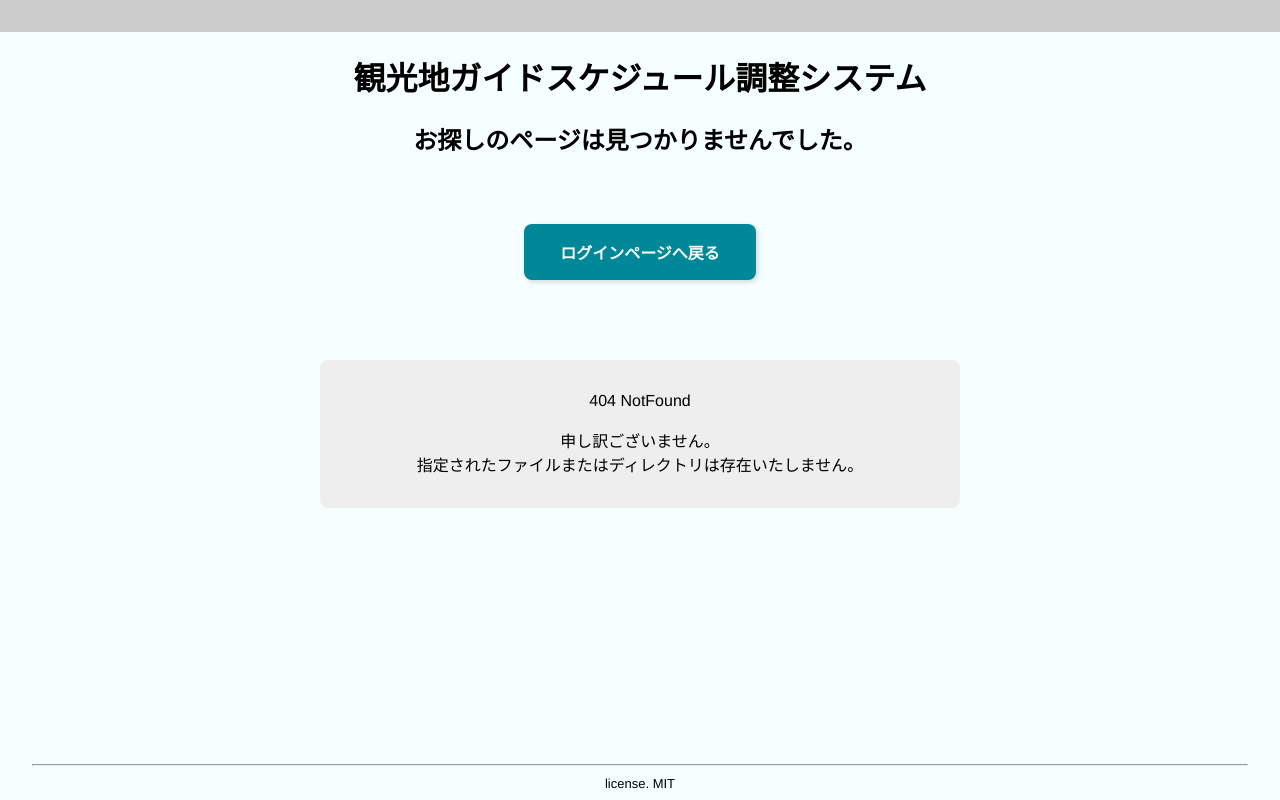
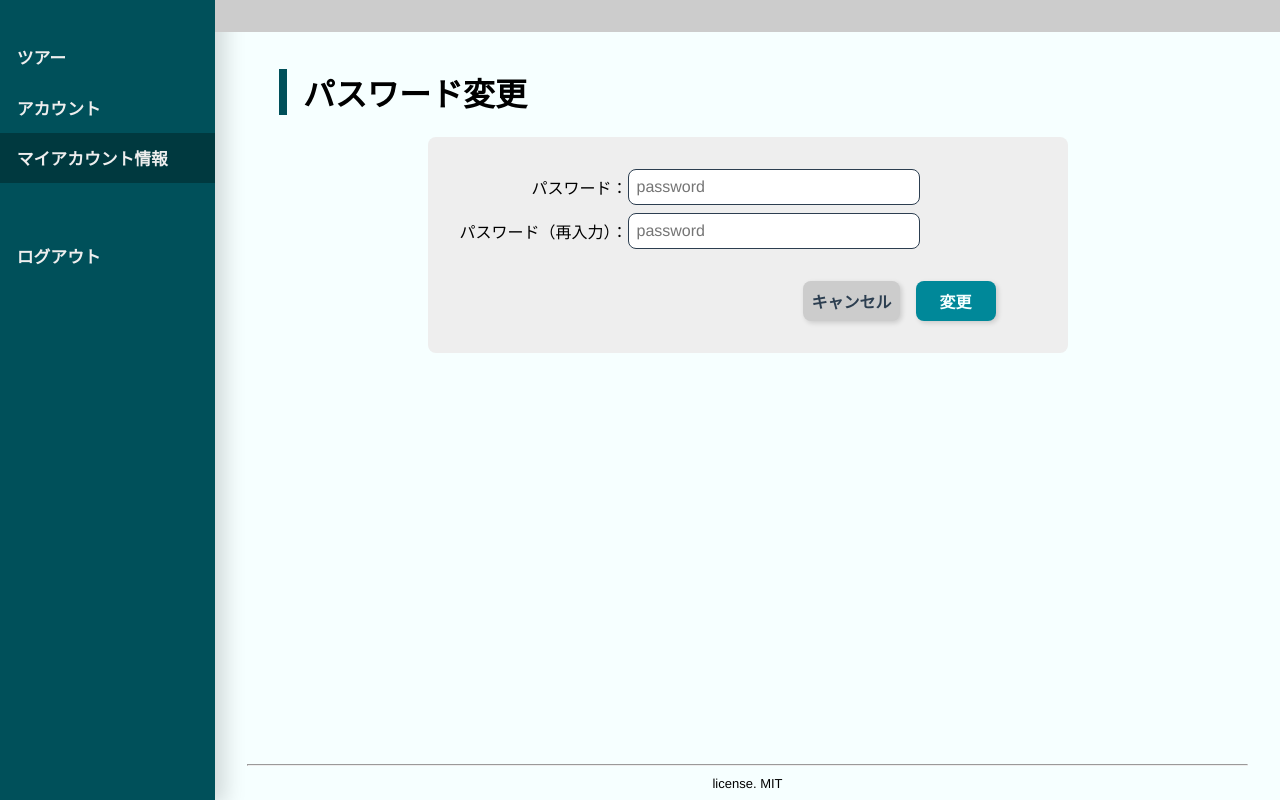
Before and after one commit to e-harp-intern/R4FY, a Vue app in the folder web/: page /myaccount/1/editpassword in a window 1280 px wide. Before the commit this address had no page. Built offline with nearby package versions, Linux system fonts and the light colour scheme.

Commit message:
#418 change→editに変更[マイアカウント情報とパスワード変更画面]

```diff
--- a/web/src/i18n/languages/ja.js
+++ b/web/src/i18n/languages/ja.js
@@ -83,7 +83,7 @@ export default {
         myaccount: {
             title: "マイアカウント情報",
         },
-        change_myaccount:{
+        edit_myaccount:{
             title: "マイアカウント情報変更",
             message_true: "マイアカウント情報を変更しました。"
         },
@@ -116,7 +116,7 @@ export default {
             alert_api: "エラーが発生しました。もう一度お試しください。",
             alert_ok: "パスワードを再設定しました。ログイン画面からログインしてください。"
         },
-        password_change:{
+        password_edit:{
             title: "パスワード変更",
             alert_password: "入力されたパスワードが違います。",
             alert_api: "エラーが発生しました。もう一度お試しください。",
@@ -146,7 +146,7 @@ export default {
         login: "ログイン",
         send: "送信",
         password_reset: "パスワードの再発行",
-        password_change: "パスワードの変更",
+        password_edit: "パスワードの変更",
         cancel: "キャンセル",
         account_create: "＋アカウント作成",
         tour_create: "＋ツアー作成",
@@ -157,7 +157,7 @@ export default {
         assign: "担当者を確定する",
         delete_guide: "ガイド削除",
         edit_guide: "ガイド情報変更",
-        myaccount_change: "マイアカウント情報変更",
+        myaccount_edit: "マイアカウント情報変更",
         change: "変更",
         edit: "変更",
     },
--- a/web/src/router/index.js
+++ b/web/src/router/index.js
@@ -51,14 +51,14 @@ const routes = [
     component: () => import("@/views/accounts/MyAccountView.vue"),
   },
   {
-    path: "/myaccount/:id/change",
-    name: "ChangeMyaccountInfoView",
-    component: () => import("@/views/accounts/ChangeMyaccountInfoView.vue"),
+    path: "/myaccount/:id/editmyaccount",
+    name: "EditMyaccountInfoView",
+    component: () => import("@/views/accounts/EditMyaccountInfoView.vue"),
   },
   {
-    path: "/myaccount/:id/delete",
-    name: "ChangePasswordView",
-    component: () => import("@/views/accounts/ChangePasswordView.vue"),
+    path: "/myaccount/:id/editpassword",
+    name: "EditPasswordView",
+    component: () => import("@/views/accounts/EditPasswordView.vue"),
   },
   {
     path: "/accounts",
--- a/web/src/views/accounts/ChangeMyaccountInfoView.vue
+++ b/web/src/views/accounts/EditMyaccountInfoView.vue
@@ -1,6 +1,6 @@
 <template>
   <div id="change-account-page">
-    <h1>{{ $t("pages.chnage_myaccount.title") }}</h1>
+    <h1>{{ $t("pages.edit_myaccount.title") }}</h1>
     <div class="form-frame">
       <div class="form-main">
         <div class="form-tabel">
@@ -24,8 +24,8 @@
           <button class="" @click="$router.back()">
             {{ $t("button.cancel") }}
           </button>
-          <button type="submit" @click="change()" class="button-green">
-            {{ $t("button.change") }}
+          <button type="submit" @click="edit()" class="button-green">
+            {{ $t("button.edit") }}
           </button>
         </div>
       </div>
@@ -46,7 +46,7 @@ export default {
     this.$emit("SendLoadComplete", true); // ロード完了をアニメーションに伝える
   },
   methods: {
-    async change() {
+    async edit() {
       const object = {
         name: document.getElementById("name").value,
         email: document.getElementById("email").value,
@@ -64,7 +64,7 @@ export default {
       // API完了
       if (response.status === "success") {
         // 成功
-        alert(this.$t("pages.change_myaccount.message_true"));
+        alert(this.$t("pages.edit_myaccount.message_true"));
         this.$router.push("/myaccount");
       } else {
         // 失敗
--- a/web/src/views/accounts/ChangePasswordView.vue
+++ b/web/src/views/accounts/EditPasswordView.vue
@@ -1,6 +1,6 @@
 <template>
   <div>
-    <h1>{{ $t("pages.password_change.title") }}</h1>
+    <h1>{{ $t("pages.password_edit.title") }}</h1>
 
     <!-- 入力フォーム -->
     <div class="form-frame">
@@ -24,8 +24,8 @@
           <button class="" @click="$router.back()">
             {{ $t("button.cancel") }}
           </button>
-          <button type="submit" @click="password_change()" class="button-green">
-            {{ $t("button.change") }}
+          <button type="submit" @click="password_edit()" class="button-green">
+            {{ $t("button.edit") }}
           </button>
         </div>
       </div>
@@ -41,13 +41,13 @@ export default {
     return {};
   },
   methods: {
-    async password_change() {
+    async password_edit() {
       const password = document.getElementById("password").value;
       const re_password = document.getElementById("password_reenter").value;
 
       // パスワードが違う
       if (password !== re_password) {
-        alert(this.$t("pages.password_change.alert_password"));
+        alert(this.$t("pages.password_edit.alert_password"));
         return;
       }
 
@@ -62,9 +62,9 @@ export default {
 
       // 成功／エラー
       if (response.status === "error") {
-        alert(this.$t("pages.password_change.alert_api"));
+        alert(this.$t("pages.password_edit.alert_api"));
       } else {
-        alert(this.$t("pages.password_change.alert_ok"));
+        alert(this.$t("pages.password_edit.alert_ok"));
         this.$router.push("/myaccount");
       }
     },
--- a/web/src/views/accounts/MyAccountView.vue
+++ b/web/src/views/accounts/MyAccountView.vue
@@ -21,11 +21,11 @@
         </tr>
       </tbody>
     </table>
-    <button @click="goChangePassword()" id="change_btn">
-      {{ $t("button.password_change") }}
+    <button @click="goEditPassword()" id="edit_btn">
+      {{ $t("button.password_edit") }}
     </button>
-    <button @click="goToChangeMyaccount()" id="change_btn">
-      {{ $t("button.myaccount_change") }}
+    <button @click="goEditMyaccount()" id="edit_btn">
+      {{ $t("button.myaccount_edit") }}
     </button>
   </div>
 </template>
@@ -44,12 +44,12 @@ export default {
   },
   methods: {
     // マイアカウント情報変更画面に遷移する
-    goToChangeMyaccount() {
-      this.$router.push(`/myaccount/${this.admin.id}/change`);
+    goEditMyaccount() {
+      this.$router.push(`/myaccount/${this.admin.id}/editmyaccount`);
     },
     // パスワードの変更ボタンが押されたときに変更画面に遷移する
-    goChangePassword() {
-      this.$router.push(`/myaccount/${this.admin.id}/delete`);
+    goEditPassword() {
+      this.$router.push(`/myaccount/${this.admin.id}/editpassword`);
     },
   },
   async beforeRouteEnter(to, from, next) {
@@ -65,7 +65,7 @@ export default {
 
 <style lang="scss" scoped>
 @import "@/assets/css/table.scss";
-#change_btn {
+#edit_btn {
   float: right;
   padding: 0.5em 1.3em;
   margin-bottom: 1em;
```
